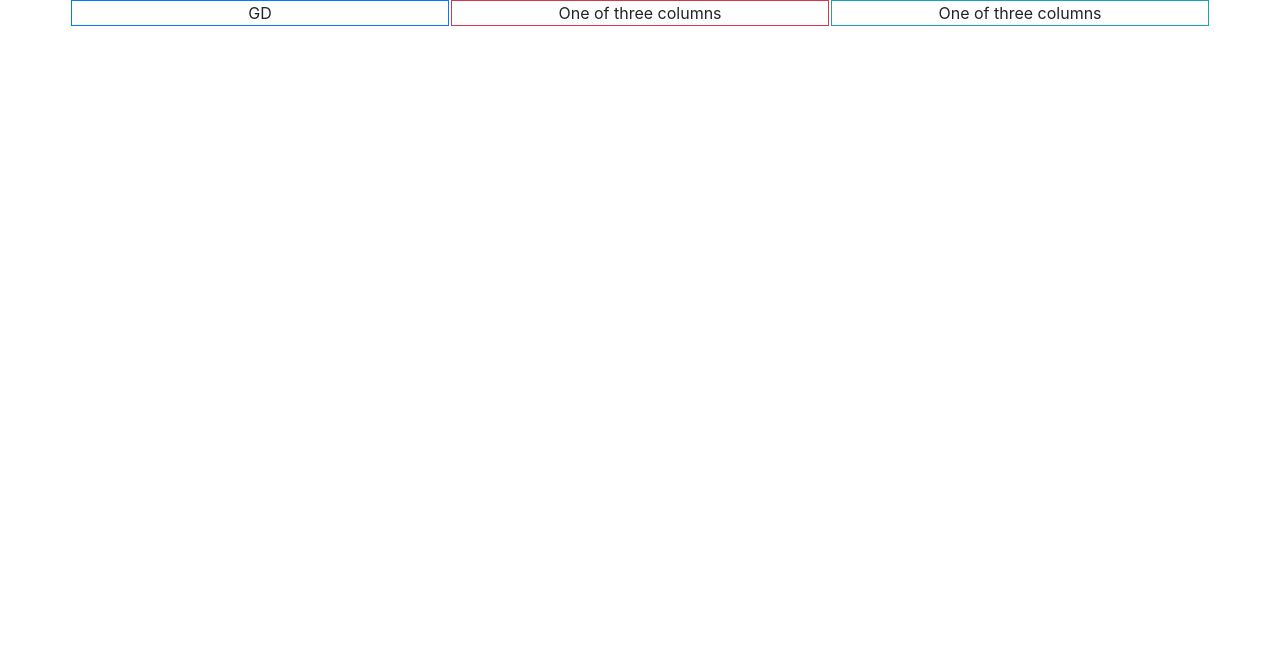
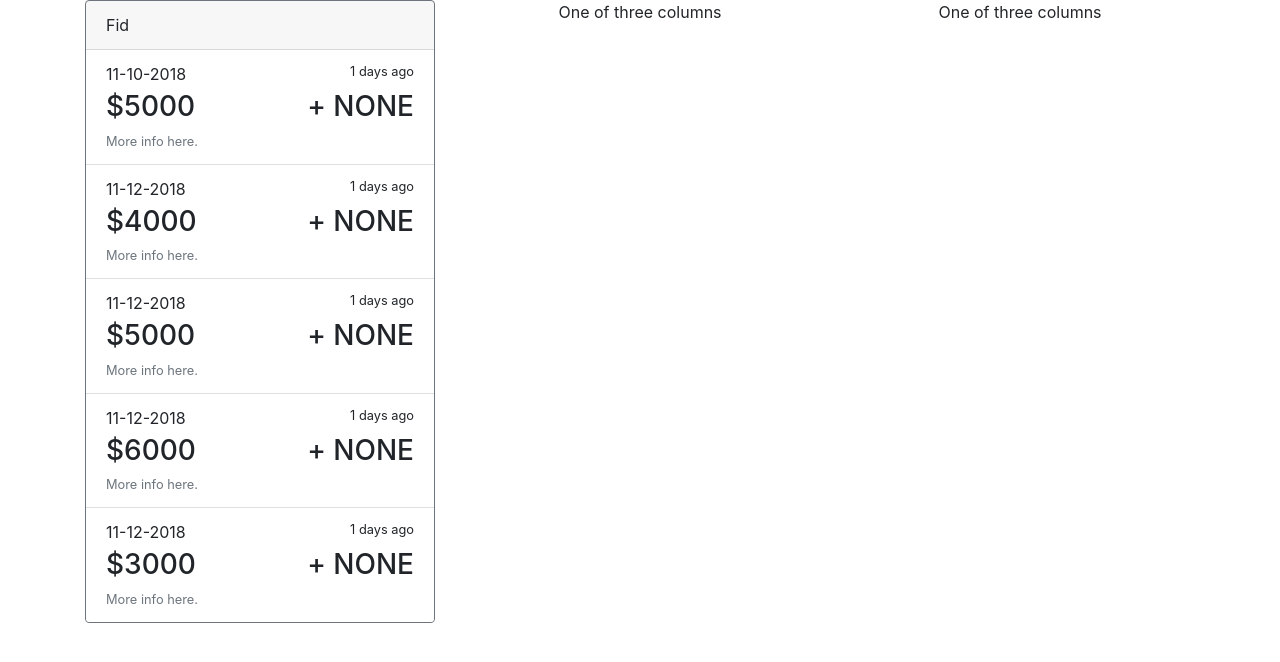
Before and after one commit to yiqu/siling1k, an Angular app: page / in a window 1280 px wide. Shown: the top 662 px of the page. Built offline with nearby package versions, Linux system fonts and the light colour scheme.

Commit message:
moar work

```diff
--- a/src/app/app.component.html
+++ b/src/app/app.component.html
@@ -1,12 +1,12 @@
 <div class="container">
   <div class="row">
-    <div class="col-sm center-text border border-primary left-right-move-1">
+    <div class="col-md center-text">
       <app-deegee></app-deegee>
     </div>
-    <div class="col-sm center-text border border-danger left-right-move-1">
+    <div class="col-md center-text">
       One of three columns
     </div>
-    <div class="col-sm center-text border border-info left-right-move-1">
+    <div class="col-md center-text">
       One of three columns
     </div>
   </div>
--- a/src/app/deegee/deegee.component.css
+++ b/src/app/deegee/deegee.component.css
@@ -0,0 +1,12 @@
+.data-info {
+  margin-left: 0px;
+}
+
+.gains-rate {
+  text-align: right;
+}
+
+.dollar-amount {
+  text-align: left;
+  padding-left: 0px;
+}
--- a/src/app/deegee/deegee.component.html
+++ b/src/app/deegee/deegee.component.html
@@ -1 +1,18 @@
-GD
+<div class="card text-left border-secondary mb-3">
+  <div class="card-header">
+    Fid
+  </div>
+  <ul class="list-group list-group-flush">
+    <div *ngFor="let data of geeDeeData" class="list-group-item">
+      <div class="d-flex w-100 justify-content-between">
+        <p class="mb-1">{{data.date ? data.date : 'NO DATE'}}</p>
+        <small>1 days ago</small>
+      </div>
+      <div class="data-info row">
+          <h3 class="col-md mb-1 dollar-amount">${{data.balance}}</h3>
+          <h3 class="col-md mb-1 gains-rate">+ {{data.profit ? data.profit : 'NONE'}}</h3>
+        </div>
+        <small class="text-muted">More info here.</small>
+    </div>
+  </ul>
+</div>
--- a/src/app/deegee/deegee.component.ts
+++ b/src/app/deegee/deegee.component.ts
@@ -2,6 +2,7 @@ import { Component, OnInit } from '@angular/core';
 import { DataService } from '../service/data.service';
 import { HttpResponse } from '@angular/common/http';
 import { DataResponse } from '../shared/models/data.model'
+import { ItemDetail } from '../shared/models/data.model';
 
 @Component({
   selector: 'app-deegee',
@@ -11,7 +12,8 @@ import { DataResponse } from '../shared/models/data.model'
 
 export class DeeGeeComponent implements OnInit {
 
-  currentData: DataResponse = null;
+  rawData: DataResponse = null;
+  geeDeeData: ItemDetail[] = [];
 
   constructor(public ds: DataService) {
 
@@ -22,18 +24,23 @@ export class DeeGeeComponent implements OnInit {
   }
 
   getData() {
+    console.log("Loading...")
     this.ds.getAllData().subscribe(
       (res: HttpResponse<DataResponse>) => {
-        this.currentData = res.body;
-        console.log(this.currentData.items.gd)
-
+        this.rawData = res.body;
+        this.extractData();
       },
       error => {
       },
       () => {
-
+        console.log("Done")
       }
     )
   }
 
+  extractData() {
+    this.geeDeeData = this.rawData.items.gd;
+    console.log(this.geeDeeData);
+  }
+
 }
--- a/src/app/deegee/deegee.module.ts
+++ b/src/app/deegee/deegee.module.ts
@@ -1,9 +1,12 @@
 import { NgModule } from '@angular/core';
 import { DeeGeeComponent } from './deegee.component';
 import { DataService } from '../service/data.service';
+import { CommonModule } from '@angular/common';
 
 @NgModule({
-  imports: [],
+  imports: [
+    CommonModule
+  ],
 
   exports: [
     DeeGeeComponent
--- a/src/assets/data.json
+++ b/src/assets/data.json
@@ -9,6 +9,18 @@
       {
         "date": "11-12-2018",
         "balance": 4000
+      },
+      {
+        "date": "11-12-2018",
+        "balance": 5000
+      },
+      {
+        "date": "11-12-2018",
+        "balance": 6000
+      },
+      {
+        "date": "11-12-2018",
+        "balance": 3000
       }
     ],
     "prax": [
```
Also changed, not shown: src/app/shared/models/data.model.ts (+10 -1 lines).
